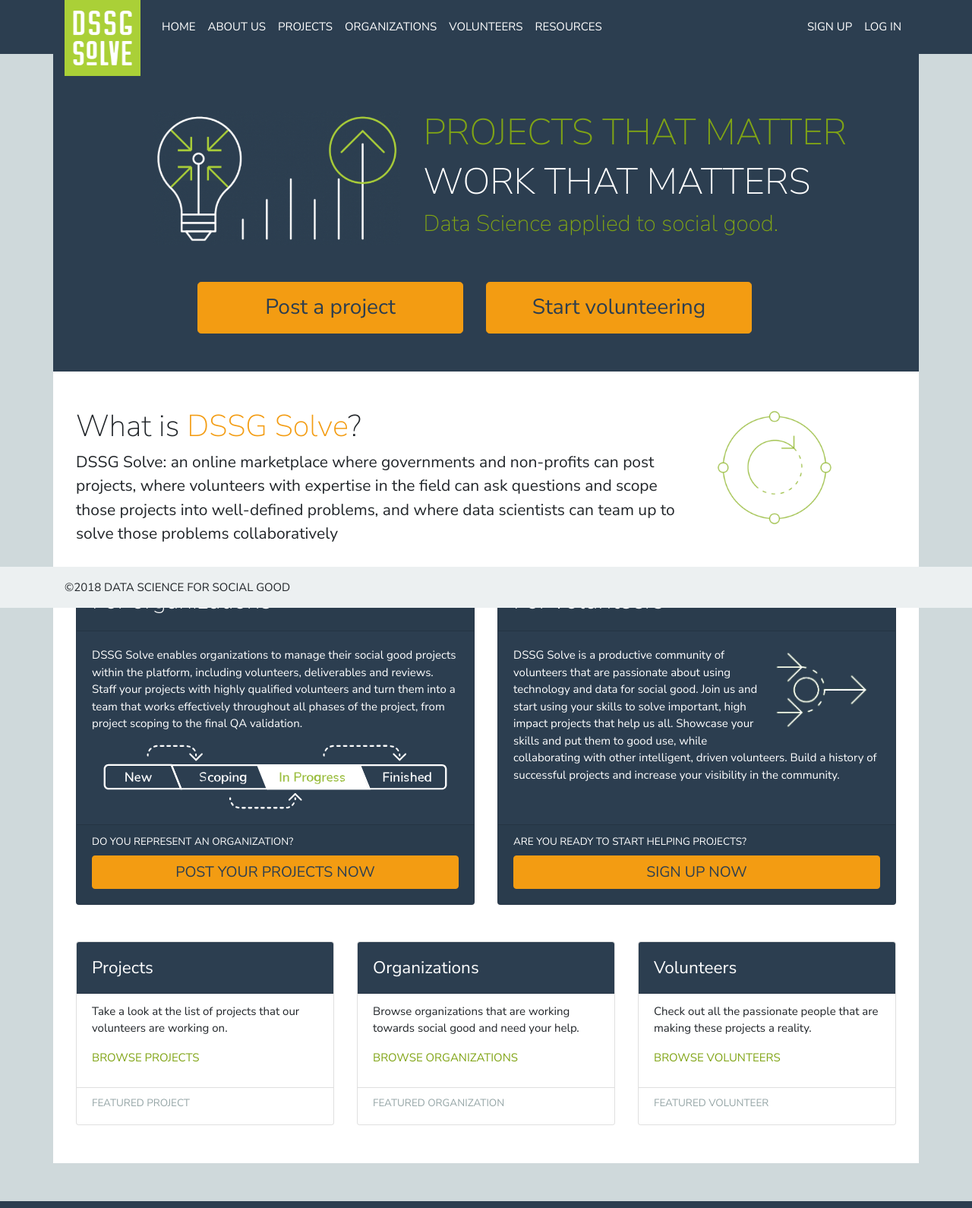
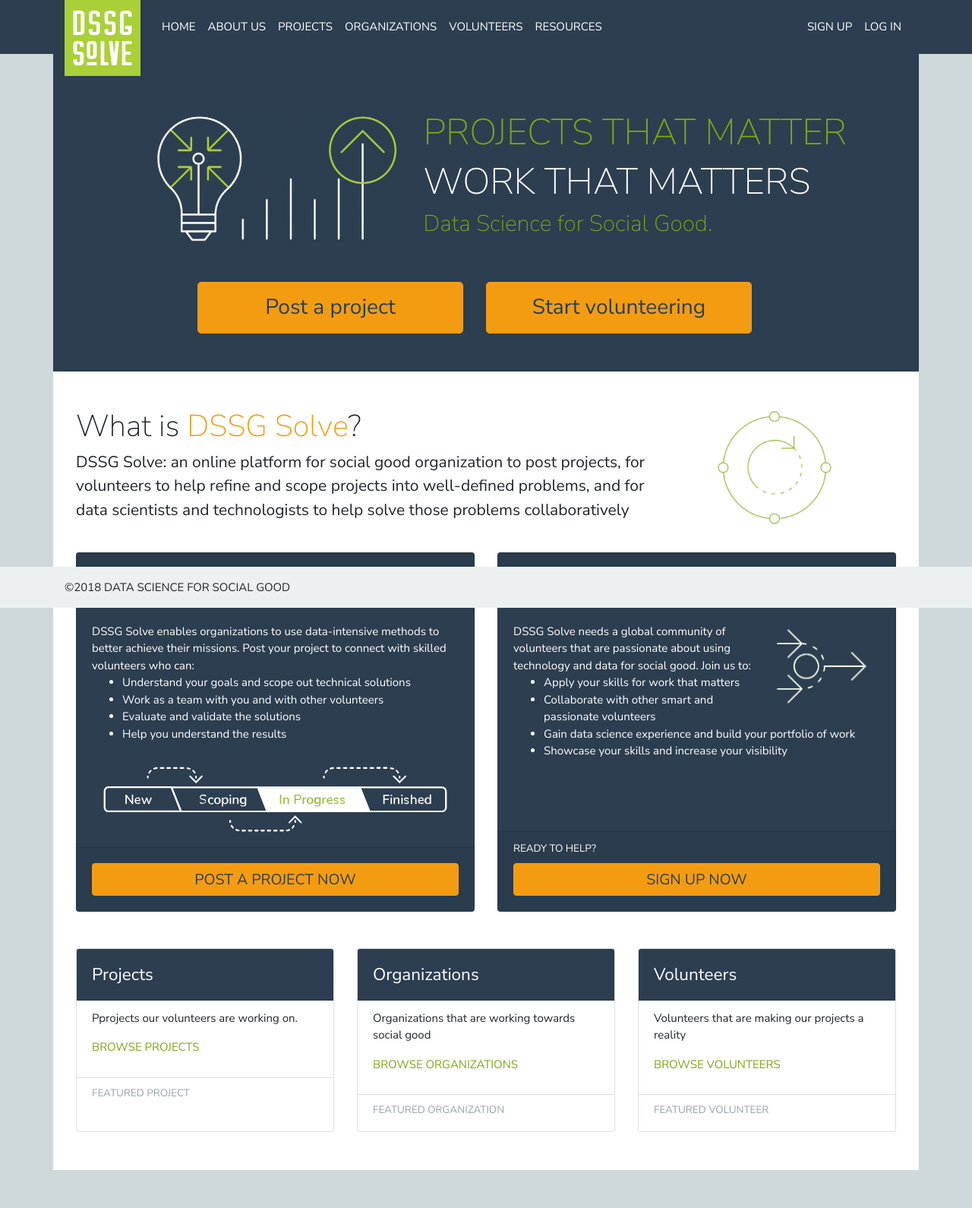
Before and after one commit to dssg/marketplace, a Django app: template src/dssgmkt/templates/dssgmkt/home_anonymous.html in a window 1280 px wide. Shown: the whole page at 76% size. Run offline with Django 3.2, Linux system fonts and the light colour scheme; the template is opened without the code that fills it, so the values that code supplies are empty; some libraries are stand-ins or nearby versions.

Commit message:
updated home

```diff
--- a/src/dssgmkt/templates/dssgmkt/home_anonymous.html
+++ b/src/dssgmkt/templates/dssgmkt/home_anonymous.html
@@ -18,7 +18,7 @@
      <div class="col-lg-7">
       <h1 class="text-success">Projects that matter</h1>
       <h1 class="text-white">Work that matters</h1>
-      <h2 class="text-success">Data Science applied to social good.</h2>
+      <h2 class="text-success">Data Science for Social Good.</h2>
      </div>
      <div class="col-lg-12 row mt-5 action-links">
        <div class="col-lg-4 offset-lg-2 d-flex">
@@ -48,9 +48,9 @@
      <h2>What is <span class="text-warning">DSSG Solve</span>?</h2>
     </div>
     <div class="col-lg-12">
-     <p class="main-text">DSSG Solve: an online marketplace where governments and non-profits can post projects,
-      where volunteers with expertise in the field can ask questions and scope those projects
-      into well-defined problems, and where data scientists can team up to solve those problems
+     <p class="main-text">DSSG Solve: an online platform for social good organization to post projects,
+      for volunteers to help refine and scope projects
+      into well-defined problems, and for data scientists and technologists to help solve those problems
       collaboratively</p>
    </div>
   </div>
@@ -86,19 +86,24 @@
   <div class="row mt-4">
    <div class="card-deck main-cards col-lg-12">
     <div class="card text-white bg-primary">
-     <div class="card-header"><h3>For organizations</h3></div>
+     <div class="card-header"><h3>For social good organizations</h3></div>
      <div class="card-body">
-      <div>DSSG Solve enables organizations to manage their social good projects within the platform,
-      including volunteers, deliverables and reviews. Staff your projects with highly qualified
-      volunteers and turn them into a team that works effectively throughout all phases of the
-      project, from project scoping to the final QA validation.</div>
+      <div> DSSG Solve enables organizations to use data-intensive methods to better achieve their missions.
+       Post your project to connect with skilled volunteers who can:
+       <ul>
+        <li>Understand your goals and scope out technical solutions</li>
+        <li>Work as a team with you and with other volunteers</li>
+        <li>Evaluate and validate the solutions</li>
+        <li>Help you understand the results</li>
+       </ul>
+
+</div>
      <img src="{% static 'img/front_page_project_diagram.svg' %}" class="img-fluid mt-3 col-lg-12"></img>
      </div>
      <div class="card-footer">
-      <div class="footer-title">Do you represent an organization?</div>
       <div class="d-flex mt-2 mb-2">
         <a class="btn btn-warning text-primary flex-grow-1" href="{% url 'dssgmkt:signup_form' 'organization' %}">
-            Post your projects now
+            Post a project now
         </a>
       </div>
      </div>
@@ -110,15 +115,18 @@
        <div class="image-wrapper float-right pl-3 pb-2 col-lg-4">
         <img src="{% static 'img/front_page_volunteer_diagram.png' %}" class="img-fluid"></img>
        </div>
-       DSSG Solve is a productive community of volunteers that are passionate about using
-       technology and data for social good. Join us and start using your skills to solve
-       important, high impact projects that help us all. Showcase your skills and put
-       them to good use, while collaborating with other intelligent, driven volunteers.
-       Build a history of successful projects and increase your visibility in the community.
-      </div>
+      DSSG Solve needs a global community of volunteers that are passionate about using technology and data for social good. Join us to:
+      <ul>
+       <li>Apply your skills for work that matters</li>
+       <li>Collaborate with other smart and passionate volunteers</li>
+       <li>Gain data science experience and build your portfolio of work</li>
+       <li>Showcase your skills and increase your visibility</li>
+      </ul>
+
+          </div>
      </div>
      <div class="card-footer">
-      <div class="footer-title">Are you ready to start helping projects?</div>
+      <div class="footer-title">Ready to help?</div>
       <div class="d-flex mt-2 mb-2">
         <a class="btn btn-warning text-primary flex-grow-1" href="{% url 'dssgmkt:signup_form' 'volunteer' %}">
             Sign up now
@@ -137,7 +145,7 @@
      <div class="card-header bg-primary text-white"><h4 class="mt-2">Projects</h4></div>
      <ul class="list-group list-group-flush">
       <li class="list-group-item">
-        <p>Take a look at the list of projects that our volunteers are working on.</p>
+        <p>Pprojects our volunteers are working on.</p>
         <p><a href="{% url 'dssgmkt:proj_list' %}">Browse projects</a></p>
       </li>
       <li class="list-group-item featured d-flex flex-column">
@@ -161,7 +169,7 @@
      <div class="card-header bg-primary text-white"><h4 class="mt-2">Organizations</h4></div>
      <ul class="list-group list-group-flush">
       <li class="list-group-item">
-        <p>Browse organizations that are working towards social good and need your help.</p>
+        <p>Organizations that are working towards social good</p>
         <p><a href="{% url 'dssgmkt:org_list' %}">Browse organizations</a></p>
       </li>
       <li class="list-group-item featured d-flex flex-column">
@@ -185,7 +193,7 @@
      <div class="card-header bg-primary text-white"><h4 class="mt-2">Volunteers</h4></div>
      <ul class="list-group list-group-flush">
       <li class="list-group-item">
-        <p>Check out all the passionate people that are making these projects a reality.</p>
+        <p>Volunteers that are making our projects a reality</p>
         <p><a href="{% url 'dssgmkt:volunteer_list' %}">Browse volunteers</a></p>
       </li>
       <li class="list-group-item featured d-flex flex-column">
```
